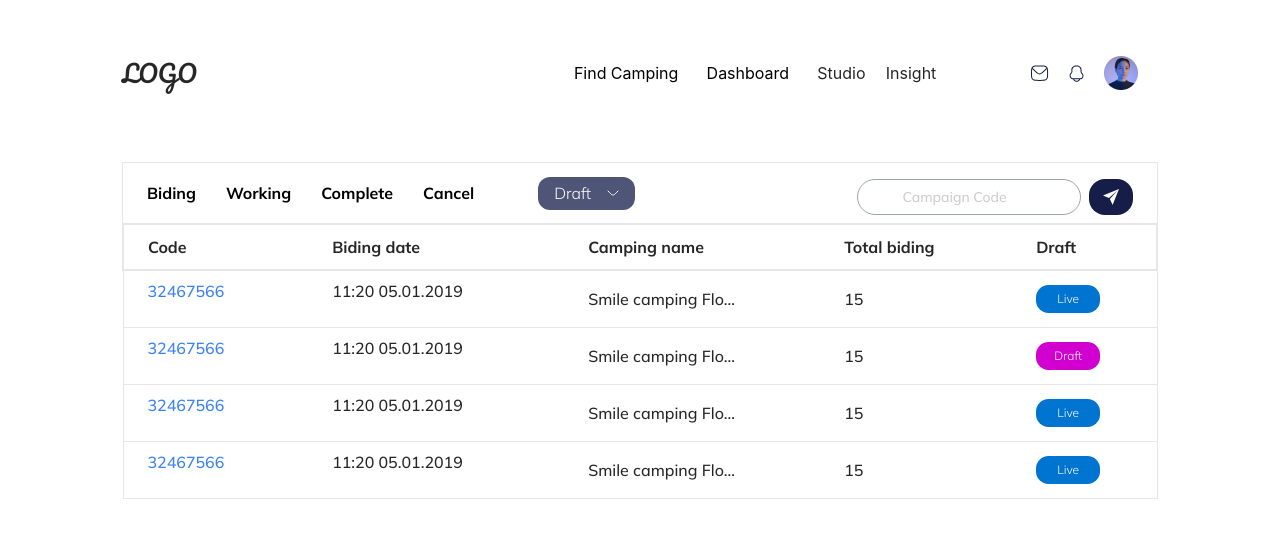
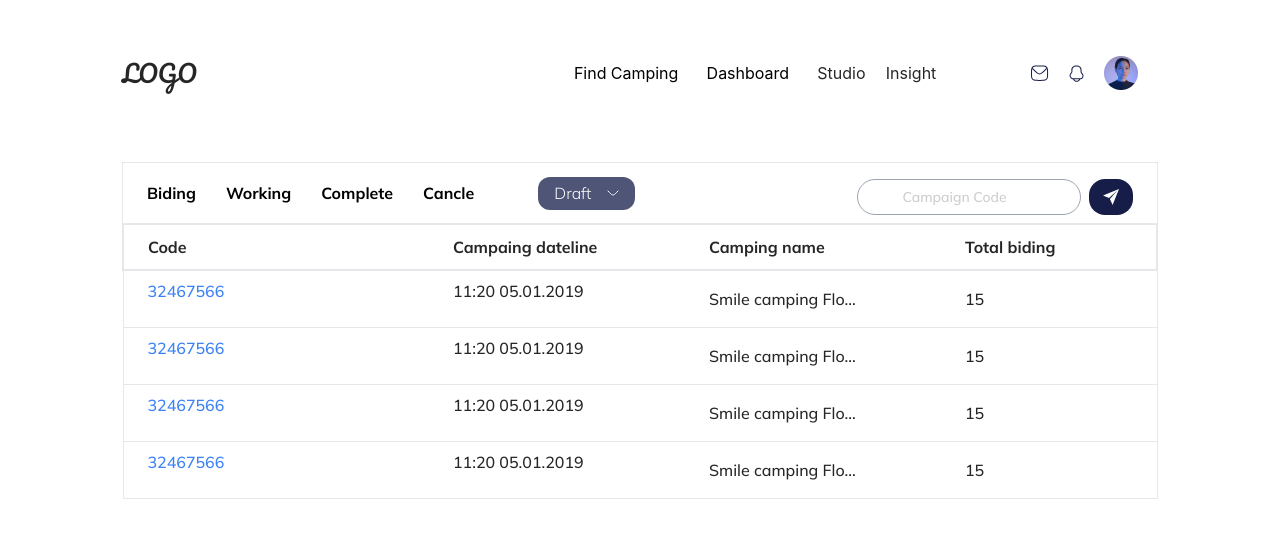
Before and after one commit to mhmalvi/influencerhub-client, a React (Create React App) app: page /admin/campaign-lists in a window 1280 px wide. Shown: the top 538 px of the page. Built offline with nearby package versions, Linux system fonts and the light colour scheme; a web font is replaced by a local one.

Commit message:
refactor: campaign lists page

```diff
--- a/src/Pages/Admin/CampaignLists/index.jsx
+++ b/src/Pages/Admin/CampaignLists/index.jsx
@@ -72,9 +72,9 @@ const CampaignLists = () => {
                 className={`text-base font-semibold font-mulish leading-6 cursor-pointer mb-0 ${
                   activeSection === "cancel" ? "text-blue-500" : "text-black"
                 }`}
-                onClick={() => setactiveSection("cancel")}
+                onClick={() => setactiveSection("cancle")}
               >
-                Cancel
+                Cancle
               </p>
             </div>
             <div>
@@ -122,18 +122,36 @@ const CampaignLists = () => {
               <td className="pl-6 pr-10 py-2.5 font-semibold text-base leading-6 font-mulish">
                 Code
               </td>
+              {activeSection === "bidding" ? (
                 <td className="w-64 py-2.5 font-semibold text-base leading-6 font-mulish">
                   Biding date
                 </td>
+              ) : (
+                <td className="w-64 py-2.5 font-semibold text-base leading-6 font-mulish">
+                  Campaing dateline
+                </td>
+              )}
               <td className="w-64 py-2.5 whitespace-nowrap font-semibold text-base leading-6 font-mulish">
                 Camping name
               </td>
               <td className="w-48 py-2.5 whitespace-nowrap font-semibold text-base leading-6 font-mulish">
                 Total biding
               </td>
+              {(activeSection === "bidding" || activeSection === "working") && (
                 <td className="pr-20 py-2.5 whitespace-nowrap font-semibold text-base leading-6 font-mulish">
                   Draft
                 </td>
+              )}
+              {activeSection === "complete" && (
+                <td className="pr-6 py-2.5 whitespace-nowrap font-semibold text-base leading-6 font-mulish">
+                  Work Showcase
+                </td>
+              )}
+              {activeSection === "cancle" && (
+                <td className="pr-6 py-2.5 whitespace-nowrap font-semibold text-base leading-6 font-mulish">
+                  Reason
+                </td>
+              )}
             </tr>
 
             <tr className="font-normal text-base leading-6 cursor-pointer border">
@@ -153,6 +171,7 @@ const CampaignLists = () => {
               <td className="w-12 pr-10">
                 <div>15</div>
               </td>
+              {(activeSection === "bidding" || activeSection === "working") && (
                 <td>
                   <div>
                     <button
@@ -166,6 +185,22 @@ const CampaignLists = () => {
                     </button>
                   </div>
                 </td>
+              )}
+              {(activeSection === "complete" || activeSection === "cancle") && (
+                <td>
+                  <div>
+                    <button
+                      className="w-16 py-1 text-white bg-opacity-25 my-2 font-light text-xs leading-5 font-mulish"
+                      style={{
+                        background: "#0074D1",
+                        borderRadius: "12.5px",
+                      }}
+                    >
+                      View
+                    </button>
+                  </div>
+                </td>
+              )}
             </tr>
 
             <tr className="font-normal text-base leading-6 cursor-pointer border">
@@ -185,6 +220,7 @@ const CampaignLists = () => {
               <td className="w-12 pr-10">
                 <div>15</div>
               </td>
+              {(activeSection === "bidding" || activeSection === "working") && (
                 <td className="w-22 pr-8 rounded-r-full">
                   <div>
                     <button
@@ -198,6 +234,22 @@ const CampaignLists = () => {
                     </button>
                   </div>
                 </td>
+              )}
+              {(activeSection === "complete" || activeSection === "cancle") && (
+                <td>
+                  <div>
+                    <button
+                      className="w-16 py-1 text-white bg-opacity-25 my-2 font-light text-xs leading-5 font-mulish"
+                      style={{
+                        background: "#0074D1",
+                        borderRadius: "12.5px",
+                      }}
+                    >
+                      View
+                    </button>
+                  </div>
+                </td>
+              )}
             </tr>
 
             <tr className="font-normal text-base leading-6 cursor-pointer border">
@@ -217,7 +269,8 @@ const CampaignLists = () => {
               <td className="w-12 pr-10">
                 <div>15</div>
               </td>
-              <td className="w-22 pr-8 rounded-r-full">
+              {(activeSection === "bidding" || activeSection === "working") && (
+                <td>
                   <div>
                     <button
                       className="w-16 py-1 text-white bg-opacity-25 my-2 font-light text-xs leading-5 font-mulish"
@@ -230,6 +283,22 @@ const CampaignLists = () => {
                     </button>
                   </div>
                 </td>
+              )}
+              {(activeSection === "complete" || activeSection === "cancle") && (
+                <td>
+                  <div>
+                    <button
+                      className="w-16 py-1 text-white bg-opacity-25 my-2 font-light text-xs leading-5 font-mulish"
+                      style={{
+                        background: "#0074D1",
+                        borderRadius: "12.5px",
+                      }}
+                    >
+                      View
+                    </button>
+                  </div>
+                </td>
+              )}
             </tr>
 
             <tr className="font-normal text-base leading-6 cursor-pointer border">
@@ -249,7 +318,8 @@ const CampaignLists = () => {
               <td className="w-12 pr-10">
                 <div>15</div>
               </td>
-              <td className="w-22 pr-8 rounded-r-full">
+              {(activeSection === "bidding" || activeSection === "working") && (
+                <td>
                   <div>
                     <button
                       className="w-16 py-1 text-white bg-opacity-25 my-2 font-light text-xs leading-5 font-mulish"
@@ -262,6 +332,22 @@ const CampaignLists = () => {
                     </button>
                   </div>
                 </td>
+              )}
+              {(activeSection === "complete" || activeSection === "cancle") && (
+                <td>
+                  <div>
+                    <button
+                      className="w-16 py-1 text-white bg-opacity-25 my-2 font-light text-xs leading-5 font-mulish"
+                      style={{
+                        background: "#0074D1",
+                        borderRadius: "12.5px",
+                      }}
+                    >
+                      View
+                    </button>
+                  </div>
+                </td>
+              )}
             </tr>
           </table>
         </div>
```
Lines whose indentation alone changed are shown as unchanged.
